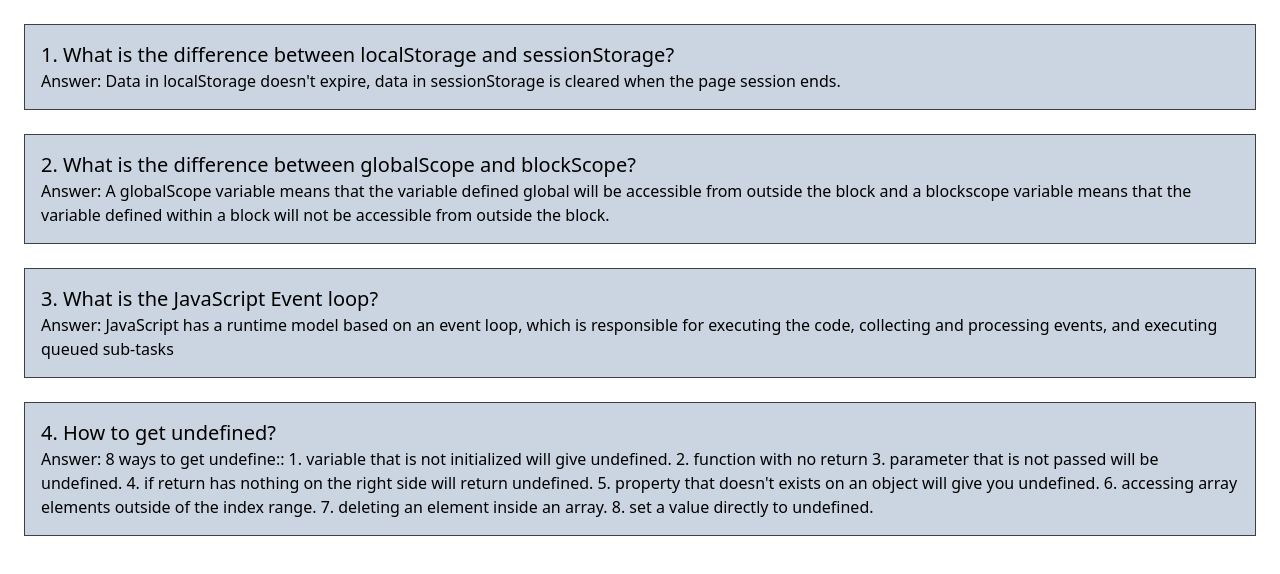
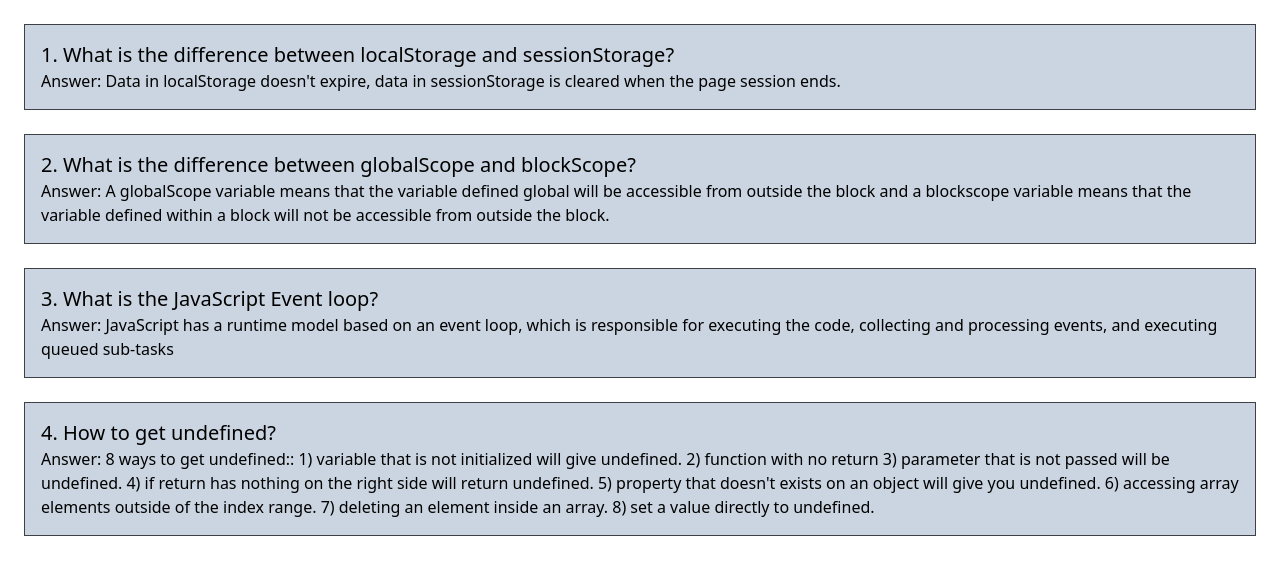
Before and after one commit to Nadim44/type-monster-repo-7, a plain HTML site: page blog.html in a window 1280 px wide. Drawn offline with nearby package versions, Linux system fonts and the light colour scheme.

Commit message:
complete assignment

```diff
--- a/blog.html
+++ b/blog.html
@@ -34,15 +34,15 @@
         </div>
         <div class="m-6 border border-zinc-700 p-4 bg-slate-300">
             <h1 class="text-xl">4. How to get undefined?</h1>
-            <h3>Answer: <span>8 ways to get undefine::
-                    1. variable that is not initialized will give undefined.
-                    2. function with no return
-                    3. parameter that is not passed will be undefined.
-                    4. if return has nothing on the right side will return undefined.
-                    5. property that doesn't exists on an object will give you undefined.
-                    6. accessing array elements outside of the index range.
-                    7. deleting an element inside an array.
-                    8. set a value directly to undefined.
+            <h3>Answer: <span>8 ways to get undefined::
+                    1) variable that is not initialized will give undefined.
+                    2) function with no return
+                    3) parameter that is not passed will be undefined.
+                    4) if return has nothing on the right side will return undefined.
+                    5) property that doesn't exists on an object will give you undefined.
+                    6) accessing array elements outside of the index range.
+                    7) deleting an element inside an array.
+                    8) set a value directly to undefined.
                 </span></h3>
         </div>
     </section>
--- a/script.js
+++ b/script.js
@@ -114,7 +114,6 @@ const start = () => {
 
     // finished timer
     if (count === -1) {
-      clearInterval(startCountdown);
 
       // -------------- START TYPING -----------------
       document.addEventListener("keydown", typeController);
@@ -122,6 +121,8 @@ const start = () => {
       display.classList.remove("inactive");
 
       startTime = new Date().getTime();
+
+      clearInterval(startCountdown);
       //---------- 0 remove---------
       countdownOverlay.style.display = "none";
     }
@@ -139,7 +140,6 @@ displayHistory();
 setInterval(() => {
   const currentTime = new Date().getTime();
   const timeSpent = (currentTime - startTime) / 1000;
-  // const timeSpentInt = parseInt(timeSpent)
 
   document.getElementById("show-time").innerHTML = `${startTime ? parseInt(timeSpent) : 0} seconds`;
 }, 1000);
--- a/styles.css
+++ b/styles.css
@@ -149,8 +149,6 @@ button {
 }
 
 #histories {
-  /* display: flex;
-  flex-wrap: wrap; */
   display: grid;
   grid-template-columns: repeat(3, 1fr);
   grid-gap: 25px;
@@ -161,7 +159,6 @@ button {
   width: 100%;
   height: 100%;
   padding: 50px;
-  /* display: flex; */
   justify-content: space-between;
   align-items: center;
   padding: 20px 30px;
```
Also changed, not shown: index.html (+0 -5 lines).
